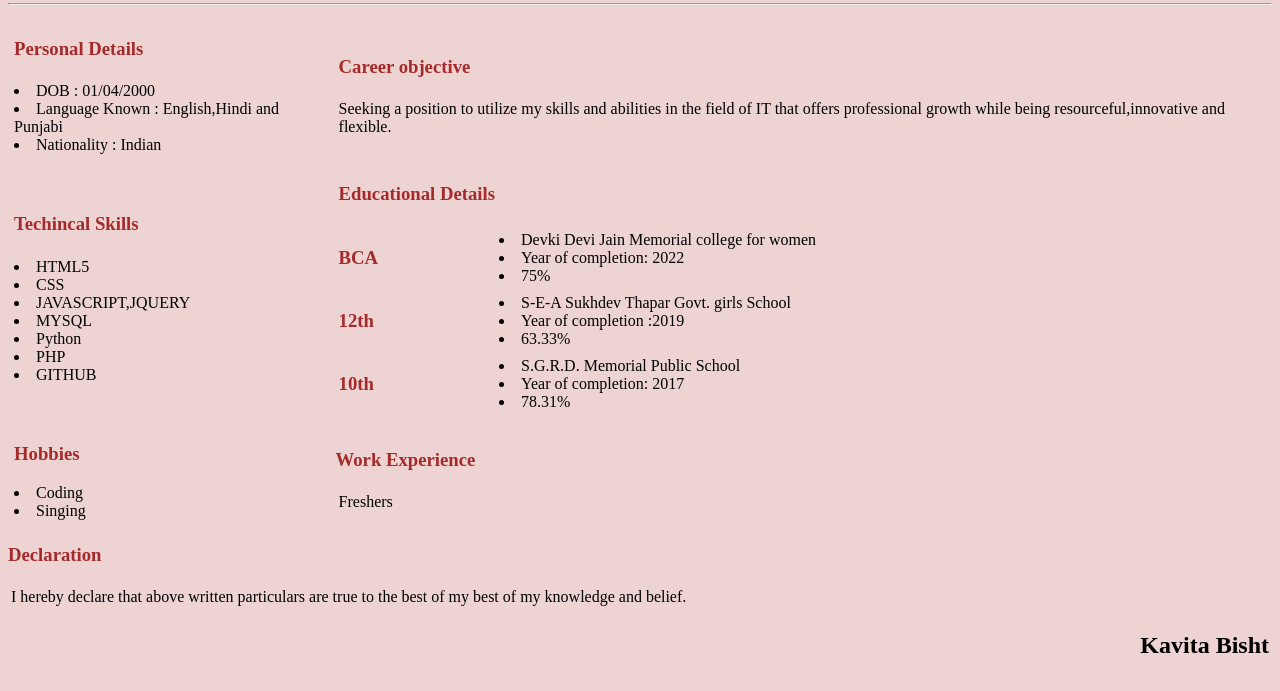
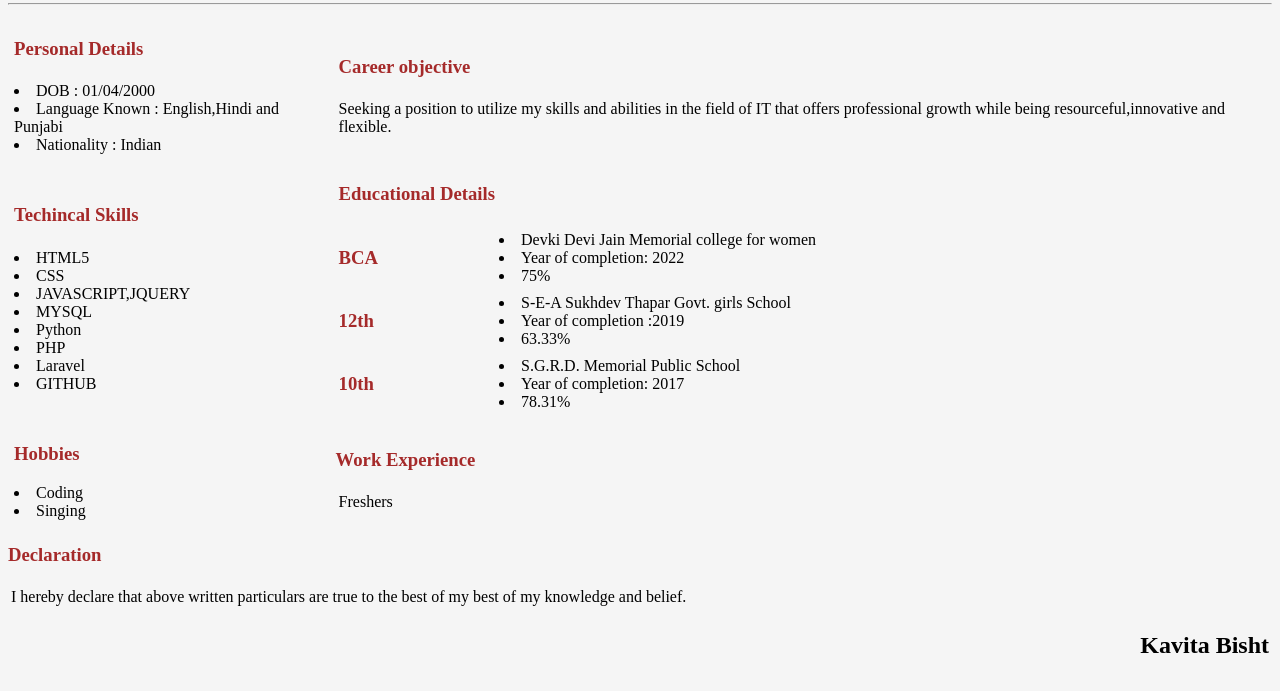
Before and after one commit to Kavita0011/resume, a plain HTML site: page index.html in a window 1280 px wide. Shown: the part 103-794 px from the top of the page. Drawn offline with Linux system fonts and the light colour scheme.

Commit message:
new skill added

```diff
--- a/index.html
+++ b/index.html
@@ -28,7 +28,7 @@
     </style>
 </head>
 
-<body style="background-color:rgb(238, 211, 211)">
+<body style="background-color:whitesmoke">
     <table align="left">
         <tr>
             <td>
@@ -99,6 +99,7 @@
                         <li>MYSQL</li>
                         <li>Python</li>
                         <li>PHP</li>
+                        <li>Laravel</li>
                         <li>GITHUB</li>
                     </td>
                 </tr>
```
